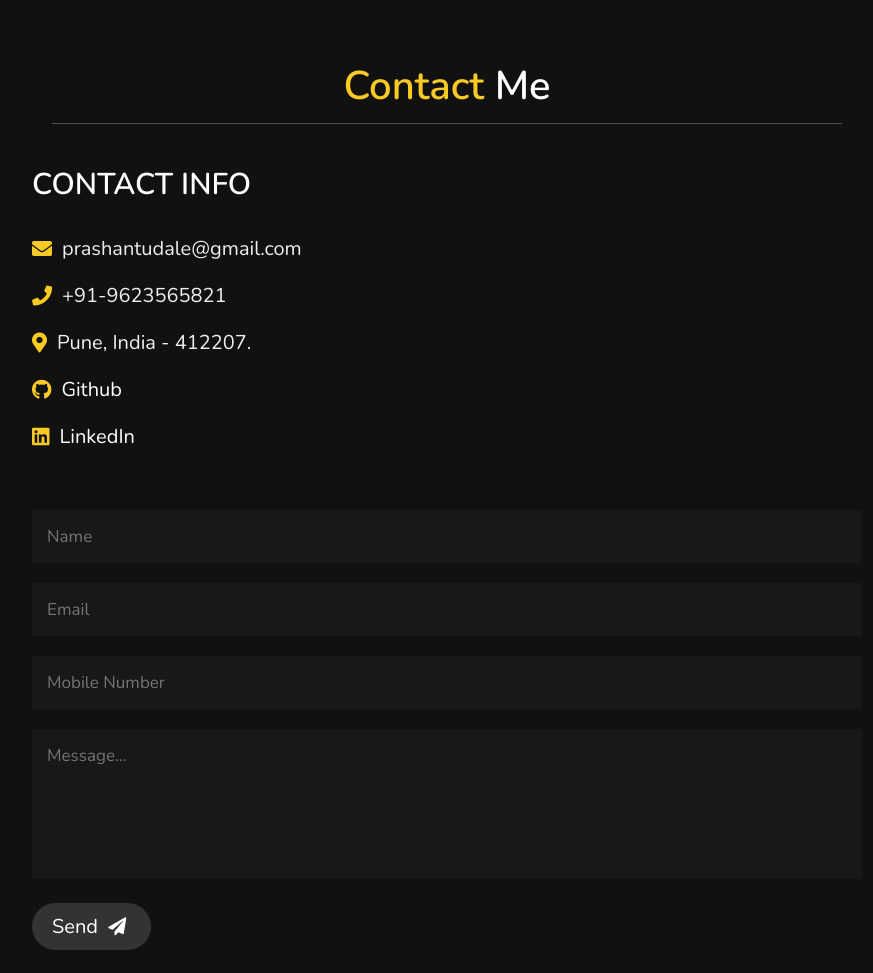
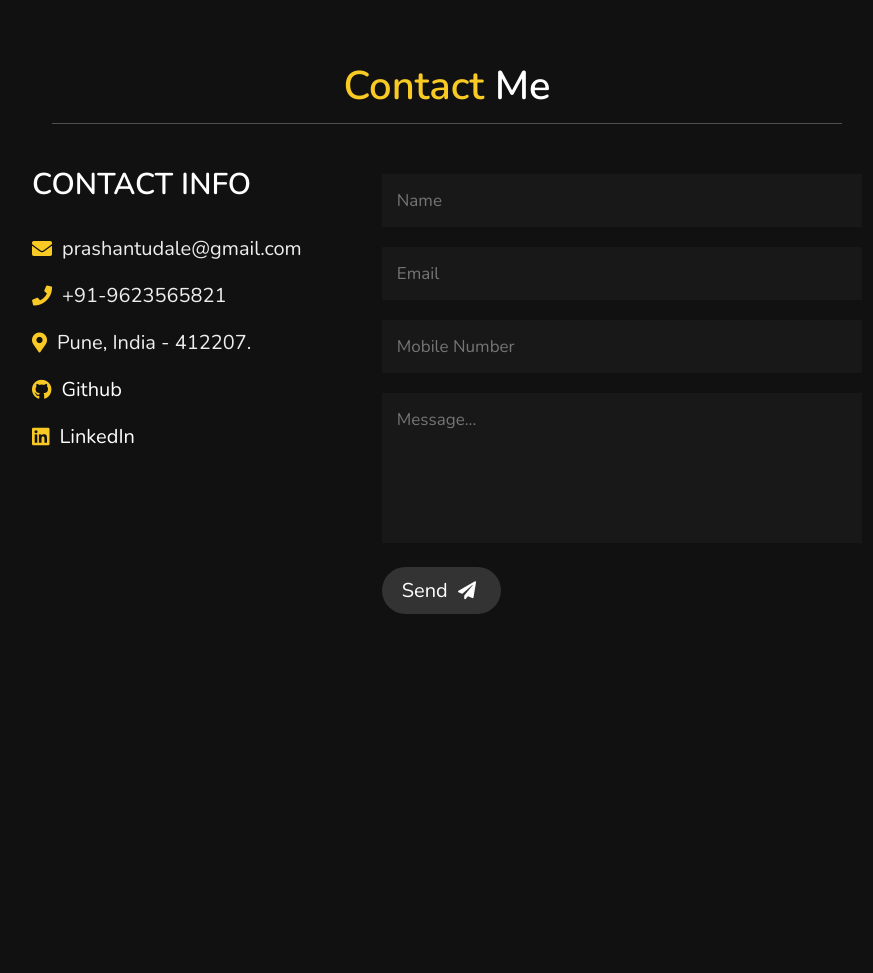
Before and after one commit to prashantu4040/prashantu4040.github.io, a plain HTML site: page index.html in a window 1280 px wide. Shown: the part 4760-5733 px from the top of the page, without its empty margins (368-1241 px from the left). After the commit the page ends 5599 px from the top, so only its background shows below. Drawn offline with nearby package versions, Linux system fonts and the light colour scheme; files whose address does not match are found by name.

Commit message:
updated media queries.

```diff
--- a/css/style.css
+++ b/css/style.css
@@ -315,19 +315,17 @@ header .navbar ul li a:hover {
 
 .contact .row {
   display: flex;
-  align-items: center;
   justify-content: center;
-  flex-wrap: wrap;
 }
 
 .contact .row .content {
-  flex: 1 1 30rem;
+  flex: 60%;
   padding: 4rem;
   padding-bottom: 0;
 }
 
 .contact .row form {
-  flex: 1 1 45rem;
+  flex: 40%;
   padding: 2rem;
   margin: 2rem;
   margin-bottom: 4rem;
@@ -343,11 +341,11 @@ header .navbar ul li a:hover {
   width: 100%;
 }
 
-.contact .row form .box::placeholder{
+.contact .row form .box::placeholder {
   text-transform: capitalize;
 }
 
-.contact .row .content .info .email{
+.contact .row .content .info .email {
   text-transform: none;
 }
 
@@ -372,7 +370,7 @@ header .navbar ul li a:hover {
   font-weight: normal;
 }
 
-.contact .row .content .info a{
+.contact .row .content .info a {
   text-decoration: none;
   color: #fff;
 }
@@ -382,7 +380,7 @@ header .navbar ul li a:hover {
   color: var(--yellow);
 }
 
-.top{
+.top {
   position: fixed;
   bottom: 2.5rem;
   right: 0.1rem;
@@ -451,3 +449,10 @@ header .navbar ul li a:hover {
     margin: 3rem 0;
   }
 }
+
+@media (max-width: 500px) {
+  .contact .row {
+    display: flex;
+    flex-wrap: wrap;
+  }
+}
--- a/index.html
+++ b/index.html
@@ -228,7 +228,7 @@
                             target="_blank">LinkedIn</a></h3>
                 </div>
             </div>
-            <div>
+            <div class="contact-form">
                 <form action="">
                     <input type="text" class="box" placeholder="name" required>
                     <input type="email" class="box" placeholder="email" required>
```
Lines whose indentation alone changed are shown as unchanged.
